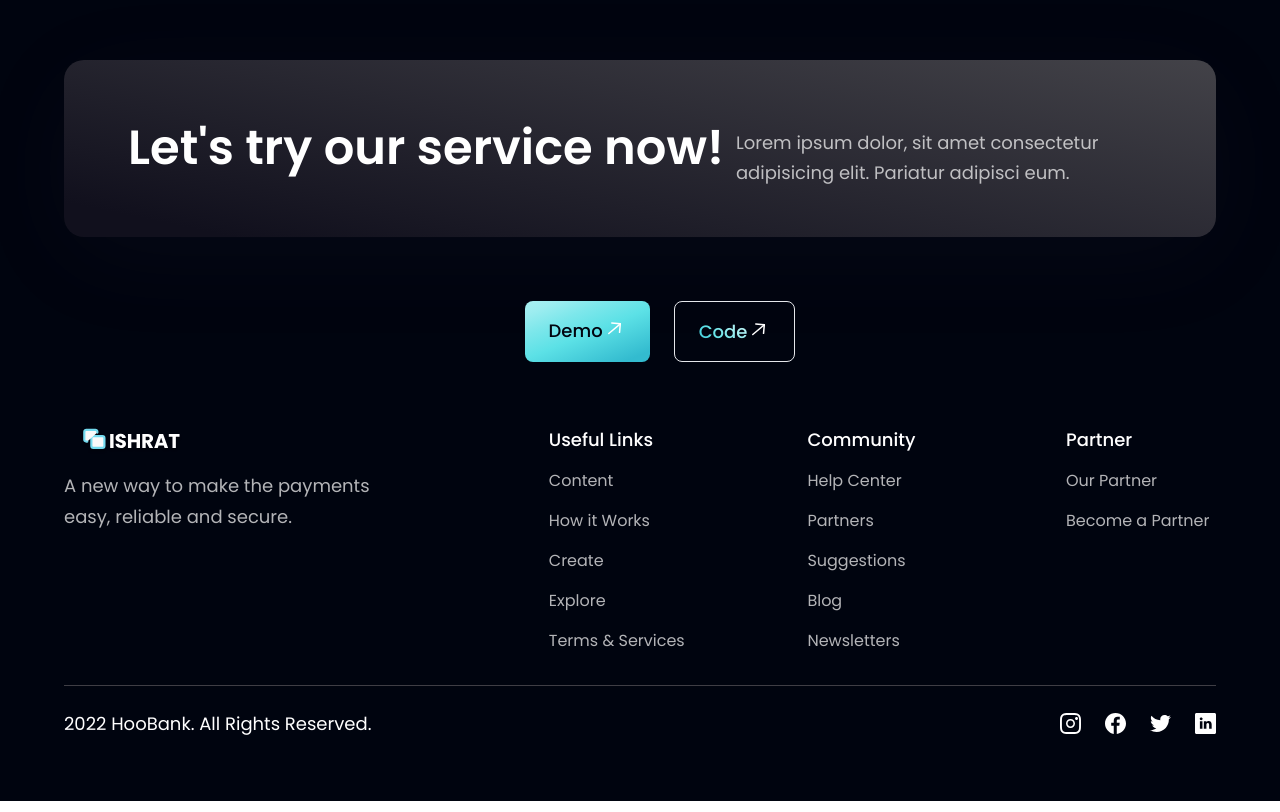
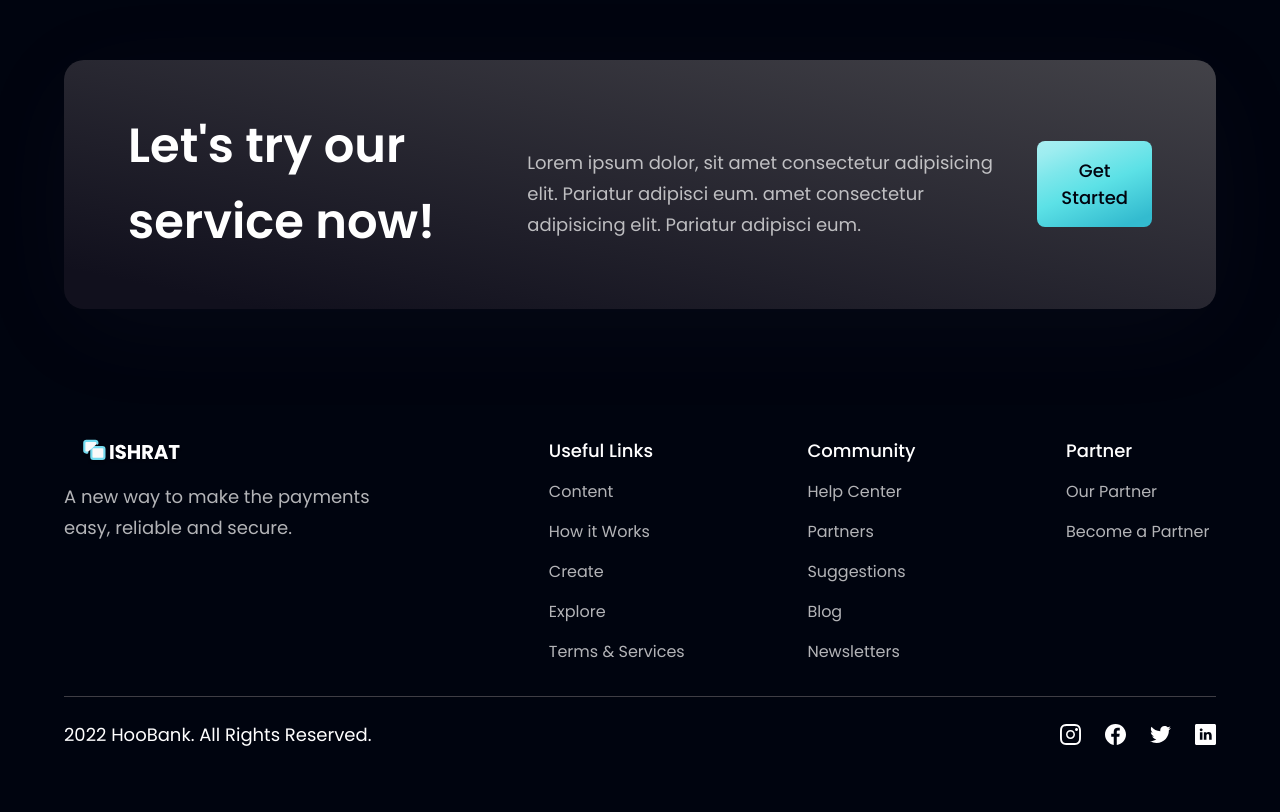
Before and after one commit to ishratUmar18/50-react.js-projects, a React (Vite) app in the folder portfolio-page/: page / in a window 1280 px wide. Shown: the part 3700-4512 px from the top of the page. Built offline with nearby package versions, Linux system fonts and the light colour scheme.

Commit message:
add CTA button

```diff
--- a/portfolio-page/src/App.jsx
+++ b/portfolio-page/src/App.jsx
@@ -1,5 +1,5 @@
 import styles from "./style";
-import { Navbar, Hero, Stats, About, Projects, CTA, Footer}  from "./components";
+import { Navbar, Hero, Stats, About, Projects, CTA, Footer }  from "./components";
 
 
 const App = () => (
--- a/portfolio-page/src/components/CTA.jsx
+++ b/portfolio-page/src/components/CTA.jsx
@@ -1,14 +1,15 @@
 import styles from "../style";
-import Button from "./Button";
+import CTAButton from "./CTAButton";
 
 const CTA = () => (
     <section>
       <div className={`${styles.flexCenter} ${styles.padding} ${styles.marginY} sm:flex-row flex-col bg-black-gradient-2 rounded-[20px] box-shadow`}>
         <h2 className={styles.heading2}>Let's try our service now!</h2>
-        <p className={`${styles.paragraph} max-w-[470px] mt-5`}>Lorem ipsum dolor, sit amet consectetur adipisicing elit. Pariatur adipisci eum.</p>
+        <p className={`${styles.paragraph} max-w-[470px] mt-5`}>Lorem ipsum dolor, sit amet consectetur adipisicing elit. Pariatur adipisci eum. amet consectetur adipisicing elit. Pariatur adipisci eum.</p>
+        <div className={`${styles.flexCenter} sm:ml-10 ml-0 sm:mt-0 mt-10`}>
+      <CTAButton />
       </div>
-      <div className={`${styles.flexCenter} sm:ml-10 ml-0 sm:mt-0 mt-10`}>
-      <Button />
+
       </div>
     </section>
   )
--- /dev/null
+++ b/portfolio-page/src/components/CTAButton.jsx
@@ -0,0 +1,11 @@
+import React from 'react'
+
+const CTAButton = ({styles}) => {
+  return (
+    <button type="button" className={`py-4 px-6 bg-blue-gradient font-poppins font-medium text-[18px] text-primary outline-none ${styles} rounded-[8px]`}>
+     Get Started
+    </button>
+  )
+}
+
+export default CTAButton
```
